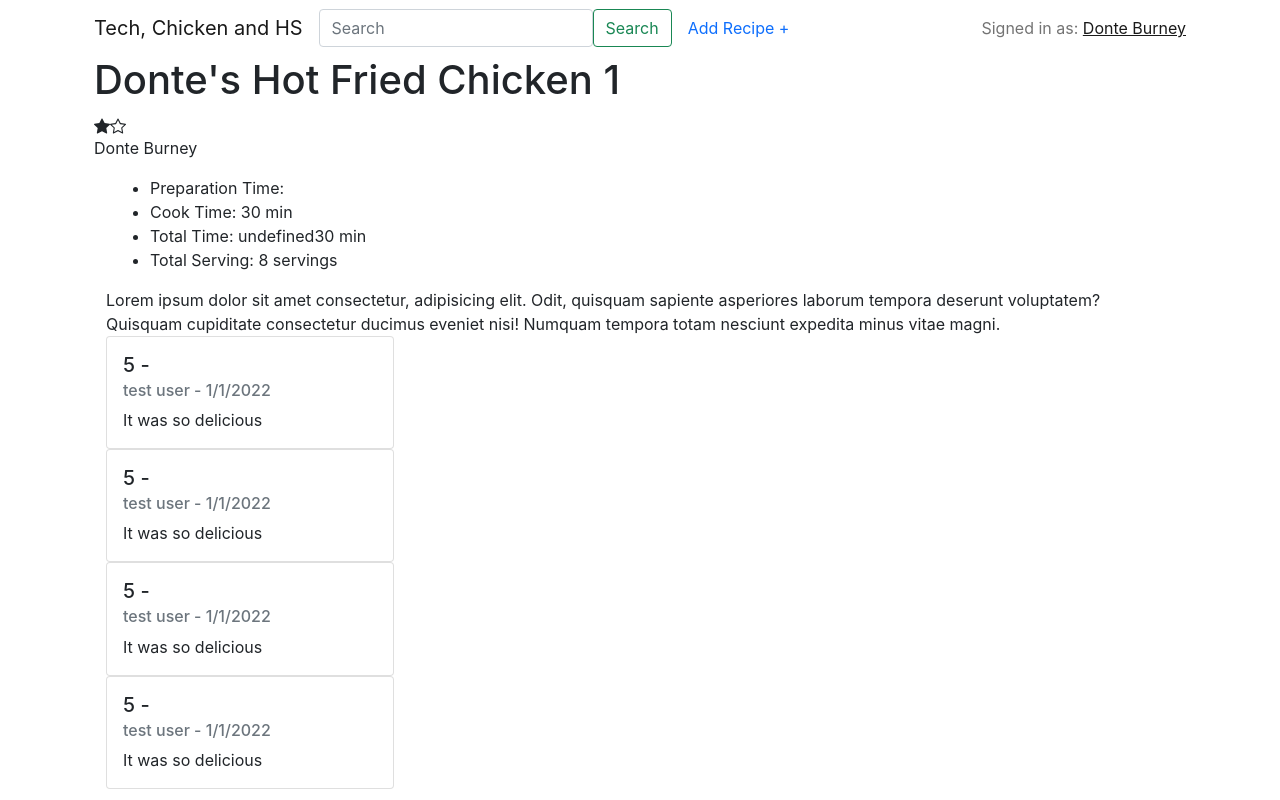
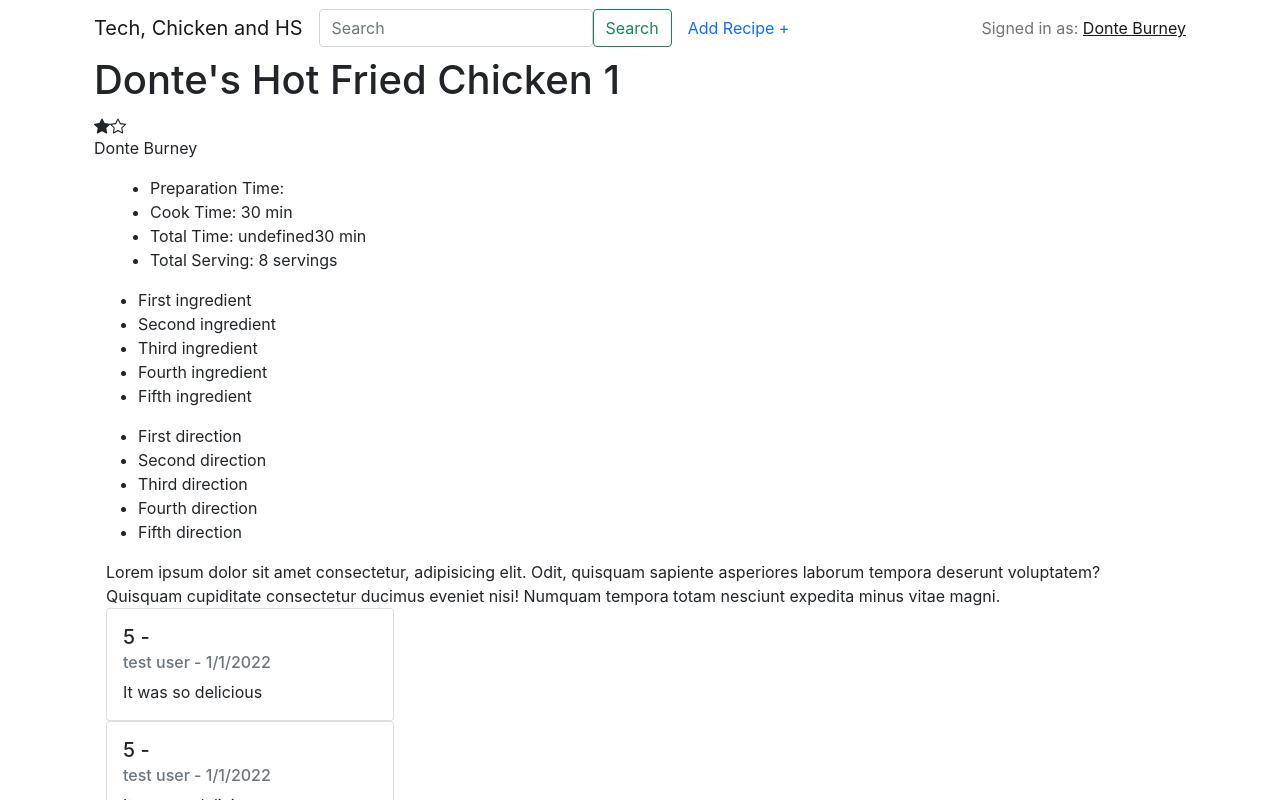
Before and after one commit to digitalartcrew/tch-react-demo, a React (Create React App) app: page /recipe/1 in a window 1280 px wide. Shown: the top 800 px of the page. Built offline with nearby package versions, Linux system fonts and the light colour scheme.

Commit message:
update ingredients page

```diff
--- a/src/components/pages/RecipePage.js
+++ b/src/components/pages/RecipePage.js
@@ -100,7 +100,20 @@ const RecipePage = () => {
 					</ul>
 				</Container>
 			</Container>
-			<Container className="ingredients-container"></Container>
+			<Container className="ingredients-container">
+				<ul>
+					{recipe.ingredients?.map((ingredient, index) => (
+						<li key={index}>{ingredient}</li>
+					))}
+				</ul>
+			</Container>
+			<Container className="directions-container">
+				<ul>
+					{recipe.directions?.map((direction, index) => (
+						<li key={index}>{direction}</li>
+					))}
+				</ul>
+			</Container>
 			<Container className="description-container">
 				{recipe.description}
 			</Container>
```
